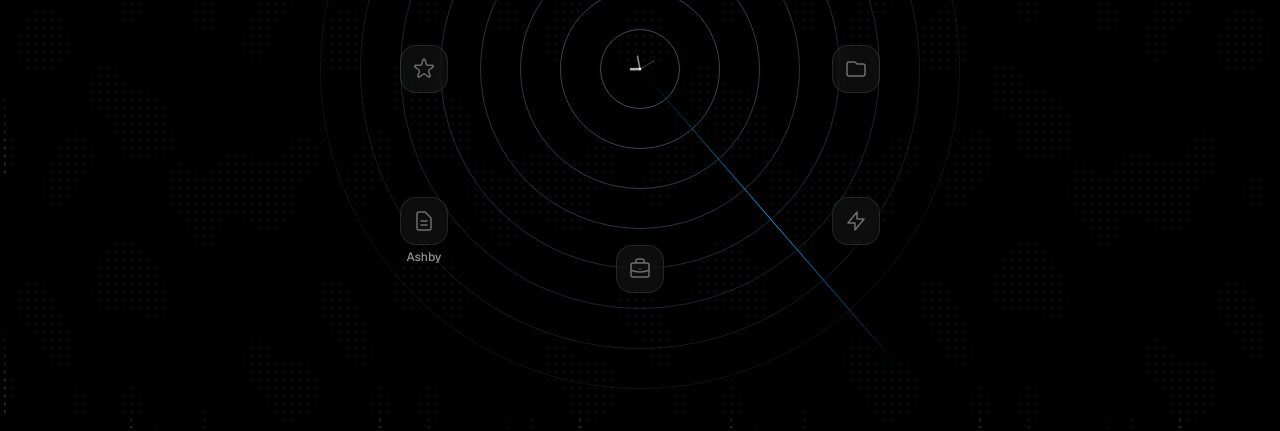
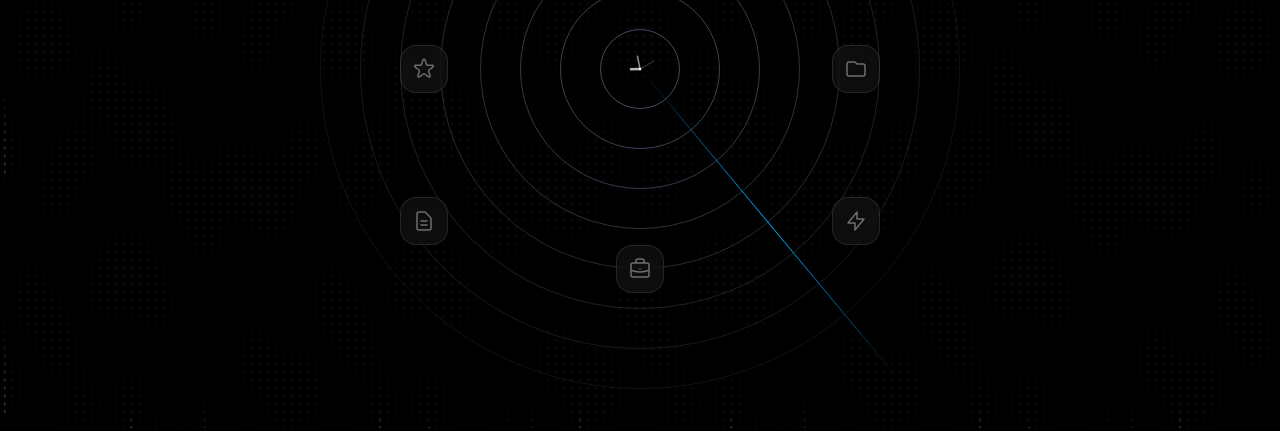
Before and after one commit to david-007t/anello, a Next.js app in the folder web/: page / in a window 1280 px wide. Shown: the part 368-799 px from the top of the page. Built offline with nearby package versions, Linux system fonts and the light colour scheme.

Commit message:
revert(ui): remove radar sweep label sync, back to hover-only

```diff
--- a/web/app/components/RadarSection.tsx
+++ b/web/app/components/RadarSection.tsx
@@ -1,39 +1,12 @@
 'use client';
 
-import { useRef, useState } from 'react';
-import { motion, useInView, useAnimationFrame } from 'framer-motion';
+import { useRef } from 'react';
+import { motion, useInView } from 'framer-motion';
 import { Radar, IconContainer } from '@/components/ui/radar';
-
-// Angles (degrees, clockwise from top=0°) matching icon positions around the radar
-const ICON_ANGLES: Record<string, number> = {
-  LinkedIn:   0,
-  Indeed:     45,
-  Greenhouse: 90,
-  Lever:      135,
-  Workday:    180,
-  Ashby:      225,
-  Wellfound:  270,
-  Rippling:   315,
-};
-
-const DURATION_MS = 10000;
-
-// Icon is lit when the sweep just passed it (trailing window of 18°)
-function isLit(sweepAngle: number, iconAngle: number) {
-  const diff = (sweepAngle - iconAngle + 360) % 360;
-  return diff < 18;
-}
 
 export function RadarSection() {
   const ref = useRef<HTMLElement>(null);
   const isInView = useInView(ref, { once: false, amount: 0.4 });
-  const [sweepAngle, setSweepAngle] = useState(20);
-
-  // useAnimationFrame gives the exact same `time` that drives both the visual
-  // rotation and the isLit checks — guaranteed zero drift
-  useAnimationFrame((time) => {
-    setSweepAngle((20 + (time % DURATION_MS) / DURATION_MS * 360) % 360);
-  });
 
   return (
     <section ref={ref} className="min-h-screen flex flex-col items-center justify-center px-6 py-20">
@@ -44,61 +17,61 @@ export function RadarSection() {
           animate={isInView ? { opacity: 1, scale: 1 } : { opacity: 0, scale: 0.85 }}
           transition={{ duration: 0.6, delay: 0.2, ease: 'easeOut' }}
         >
-          <Radar className="h-[60vw] w-[60vw] sm:h-72 sm:w-72 md:h-96 md:w-96" sweepAngle={sweepAngle} />
+          <Radar className="h-[60vw] w-[60vw] sm:h-72 sm:w-72 md:h-96 md:w-96" />
         </motion.div>
 
         {/* Top */}
         <div className="absolute -top-8 left-1/2 -translate-x-1/2">
-          <IconContainer visible={isInView} delay={0.9} text="LinkedIn" lit={isLit(sweepAngle, ICON_ANGLES.LinkedIn)}
+          <IconContainer visible={isInView} delay={0.9} text="LinkedIn"
             icon={<svg className="h-6 w-6 text-white/40" fill="currentColor" viewBox="0 0 24 24"><path d="M20.447 20.452h-3.554v-5.569c0-1.328-.027-3.037-1.852-3.037-1.853 0-2.136 1.445-2.136 2.939v5.667H9.351V9h3.414v1.561h.046c.477-.9 1.637-1.85 3.37-1.85 3.601 0 4.267 2.37 4.267 5.455v6.286zM5.337 7.433a2.062 2.062 0 01-2.063-2.065 2.064 2.064 0 112.063 2.065zm1.782 13.019H3.555V9h3.564v11.452zM22.225 0H1.771C.792 0 0 .774 0 1.729v20.542C0 23.227.792 24 1.771 24h20.451C23.2 24 24 23.227 24 22.271V1.729C24 .774 23.2 0 22.222 0h.003z" /></svg>}
           />
         </div>
 
         {/* Top-right */}
         <div className="absolute top-4 right-0 translate-x-1/2 md:translate-x-full">
-          <IconContainer visible={isInView} delay={1.05} text="Indeed" lit={isLit(sweepAngle, ICON_ANGLES.Indeed)}
+          <IconContainer visible={isInView} delay={1.05} text="Indeed"
             icon={<svg className="h-6 w-6 text-white/40" fill="currentColor" viewBox="0 0 24 24"><path d="M12 0C5.373 0 0 5.373 0 12s5.373 12 12 12 12-5.373 12-12S18.627 0 12 0zm0 4a2 2 0 110 4 2 2 0 010-4zm3 15h-6v-1h1.5V11H9v-1h4.5v8H15v1z" /></svg>}
           />
         </div>
 
         {/* Right */}
         <div className="absolute right-0 top-1/2 -translate-y-1/2 md:translate-x-full">
-          <IconContainer visible={isInView} delay={1.2} text="Greenhouse" lit={isLit(sweepAngle, ICON_ANGLES.Greenhouse)}
+          <IconContainer visible={isInView} delay={1.2} text="Greenhouse"
             icon={<svg className="h-6 w-6 text-white/40" fill="none" stroke="currentColor" viewBox="0 0 24 24"><path strokeLinecap="round" strokeLinejoin="round" strokeWidth={1.5} d="M3 7v10a2 2 0 002 2h14a2 2 0 002-2V9a2 2 0 00-2-2h-6l-2-2H5a2 2 0 00-2 2z" /></svg>}
           />
         </div>
 
         {/* Bottom-right */}
         <div className="absolute bottom-4 right-0 translate-x-1/2 md:translate-x-full">
-          <IconContainer visible={isInView} delay={1.35} text="Lever" lit={isLit(sweepAngle, ICON_ANGLES.Lever)}
+          <IconContainer visible={isInView} delay={1.35} text="Lever"
             icon={<svg className="h-6 w-6 text-white/40" fill="none" stroke="currentColor" viewBox="0 0 24 24"><path strokeLinecap="round" strokeLinejoin="round" strokeWidth={1.5} d="M13 10V3L4 14h7v7l9-11h-7z" /></svg>}
           />
         </div>
 
         {/* Bottom */}
         <div className="absolute -bottom-8 left-1/2 -translate-x-1/2">
-          <IconContainer visible={isInView} delay={1.5} text="Workday" lit={isLit(sweepAngle, ICON_ANGLES.Workday)}
+          <IconContainer visible={isInView} delay={1.5} text="Workday"
             icon={<svg className="h-6 w-6 text-white/40" fill="none" stroke="currentColor" viewBox="0 0 24 24"><path strokeLinecap="round" strokeLinejoin="round" strokeWidth={1.5} d="M21 13.255A23.931 23.931 0 0112 15c-3.183 0-6.22-.62-9-1.745M16 6V4a2 2 0 00-2-2h-4a2 2 0 00-2 2v2m4 6h.01M5 20h14a2 2 0 002-2V8a2 2 0 00-2-2H5a2 2 0 00-2 2v10a2 2 0 002 2z" /></svg>}
           />
         </div>
 
         {/* Bottom-left */}
         <div className="absolute bottom-4 left-0 -translate-x-1/2 md:-translate-x-full">
-          <IconContainer visible={isInView} delay={1.65} text="Ashby" lit={isLit(sweepAngle, ICON_ANGLES.Ashby)}
+          <IconContainer visible={isInView} delay={1.65} text="Ashby"
             icon={<svg className="h-6 w-6 text-white/40" fill="none" stroke="currentColor" viewBox="0 0 24 24"><path strokeLinecap="round" strokeLinejoin="round" strokeWidth={1.5} d="M9 12h6m-6 4h6m2 5H7a2 2 0 01-2-2V5a2 2 0 012-2h5.586a1 1 0 01.707.293l5.414 5.414a1 1 0 01.293.707V19a2 2 0 01-2 2z" /></svg>}
           />
         </div>
 
         {/* Left */}
         <div className="absolute left-0 top-1/2 -translate-y-1/2 md:-translate-x-full">
-          <IconContainer visible={isInView} delay={1.8} text="Wellfound" lit={isLit(sweepAngle, ICON_ANGLES.Wellfound)}
+          <IconContainer visible={isInView} delay={1.8} text="Wellfound"
             icon={<svg className="h-6 w-6 text-white/40" fill="none" stroke="currentColor" viewBox="0 0 24 24"><path strokeLinecap="round" strokeLinejoin="round" strokeWidth={1.5} d="M11.049 2.927c.3-.921 1.603-.921 1.902 0l1.519 4.674a1 1 0 00.95.69h4.915c.969 0 1.371 1.24.588 1.81l-3.976 2.888a1 1 0 00-.363 1.118l1.518 4.674c.3.922-.755 1.688-1.538 1.118l-3.976-2.888a1 1 0 00-1.176 0l-3.976 2.888c-.783.57-1.838-.197-1.538-1.118l1.518-4.674a1 1 0 00-.363-1.118l-3.976-2.888c-.784-.57-.38-1.81.588-1.81h4.914a1 1 0 00.951-.69l1.519-4.674z" /></svg>}
           />
         </div>
 
         {/* Top-left */}
         <div className="absolute top-4 left-0 -translate-x-1/2 md:-translate-x-full">
-          <IconContainer visible={isInView} delay={1.95} text="Rippling" lit={isLit(sweepAngle, ICON_ANGLES.Rippling)}
+          <IconContainer visible={isInView} delay={1.95} text="Rippling"
             icon={<svg className="h-6 w-6 text-white/40" fill="none" stroke="currentColor" viewBox="0 0 24 24"><path strokeLinecap="round" strokeLinejoin="round" strokeWidth={1.5} d="M17 20h5v-2a3 3 0 00-5.356-1.857M17 20H7m10 0v-2c0-.656-.126-1.283-.356-1.857M7 20v-2c0-.656.126-1.283.356-1.857m0 0a5.002 5.002 0 019.288 0M15 7a3 3 0 11-6 0 3 3 0 016 0z" /></svg>}
           />
         </div>
--- a/web/components/ui/radar.tsx
+++ b/web/components/ui/radar.tsx
@@ -18,7 +18,7 @@ export const Circle = ({ className, children, idx, ...rest }: any) => {
   );
 };
 
-export const Radar = ({ className, sweepAngle = 20 }: { className?: string; sweepAngle?: number }) => {
+export const Radar = ({ className }: { className?: string }) => {
   const circles = new Array(8).fill(1);
   const [clock, setClock] = useState({ h: 0, m: 0, s: 0 });
 
@@ -51,10 +51,19 @@ export const Radar = ({ className, sweepAngle = 20 }: { className?: string; swee
         className
       )}
     >
-      {/* Rotating sweep line — driven by JS for exact sync with label reveals */}
+      <style>{`
+        @keyframes radar-spin {
+          from { transform: rotate(20deg); }
+          to   { transform: rotate(380deg); }
+        }
+        .animate-radar-spin {
+          animation: radar-spin 10s linear infinite;
+        }
+      `}</style>
+      {/* Rotating sweep line */}
       <div
-        style={{ transformOrigin: "right center", transform: `rotate(${sweepAngle}deg)` }}
-        className="absolute right-1/2 top-1/2 z-40 flex h-[5px] w-[400px] items-end justify-center overflow-hidden bg-transparent"
+        style={{ transformOrigin: "right center" }}
+        className="animate-radar-spin absolute right-1/2 top-1/2 z-40 flex h-[5px] w-[400px] items-end justify-center overflow-hidden bg-transparent"
       >
         <div className="relative z-40 h-[1px] w-full bg-gradient-to-r from-transparent via-sky-500 to-transparent" />
       </div>
@@ -88,16 +97,13 @@ export const IconContainer = ({
   text,
   delay,
   visible = true,
-  lit = false,
 }: {
   icon?: React.ReactNode;
   text?: string;
   delay?: number;
   visible?: boolean;
-  lit?: boolean;
 }) => {
   const [showLabel, setShowLabel] = useState(false);
-  const labelVisible = lit || showLabel;
 
   return (
     <motion.div
@@ -119,7 +125,7 @@ export const IconContainer = ({
       {/* Tooltip label */}
       <div
         className={`pointer-events-none absolute top-full mt-1 left-1/2 -translate-x-1/2 whitespace-nowrap text-center text-xs font-medium text-white/60 transition-all duration-150 ${
-          labelVisible ? "opacity-100 translate-y-0" : "opacity-0 -translate-y-1"
+          showLabel ? "opacity-100 translate-y-0" : "opacity-0 -translate-y-1"
         }`}
       >
         {text}
```
